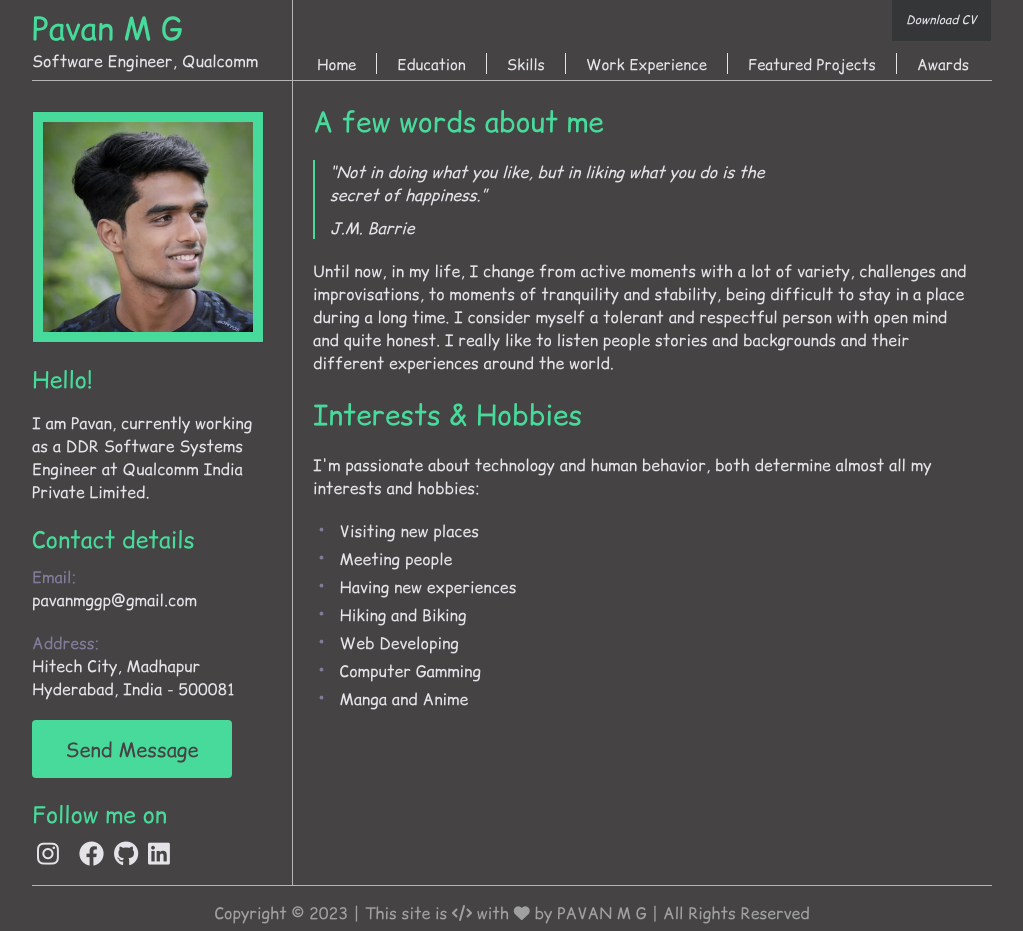
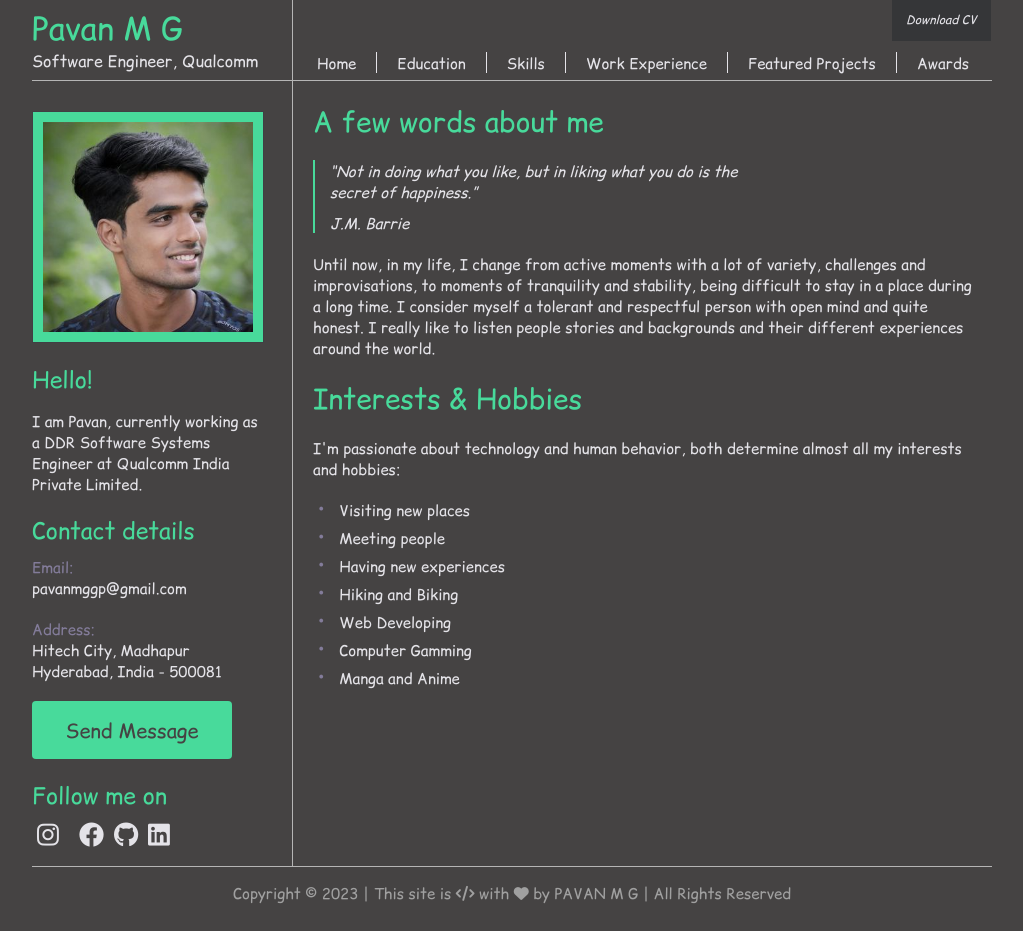
Before and after one commit to pavan-mg/pavan-mg.github.io, a Jekyll site: the page index.html, which Jekyll copies as it is, in a window 1280 px wide and 931 px high. Shown: the whole window, without its empty margins (128-1151 px from the left). Built offline with Jekyll 4.4.1, drawn with Linux system fonts in a browser that asks for light colours.

Commit message:
Update main.css

```diff
--- a/css/main.css
+++ b/css/main.css
@@ -150,7 +150,7 @@ blockquote {
 p , a, li {
 	font-family: 'Comic-Relief';
 	font-weight: 300;
-	font-size: 16px;
+	font-size: 15px;
 	color: #e4e3e8;
 }
 
@@ -382,7 +382,7 @@ ul {
 	position: relative;
 }
 	.profile_quote p {
-		font-size: 16px;
+		font-size: 15px;
 		width: 455px;
 		margin-top: 10px;
 		margin-bottom: 10px;
```
